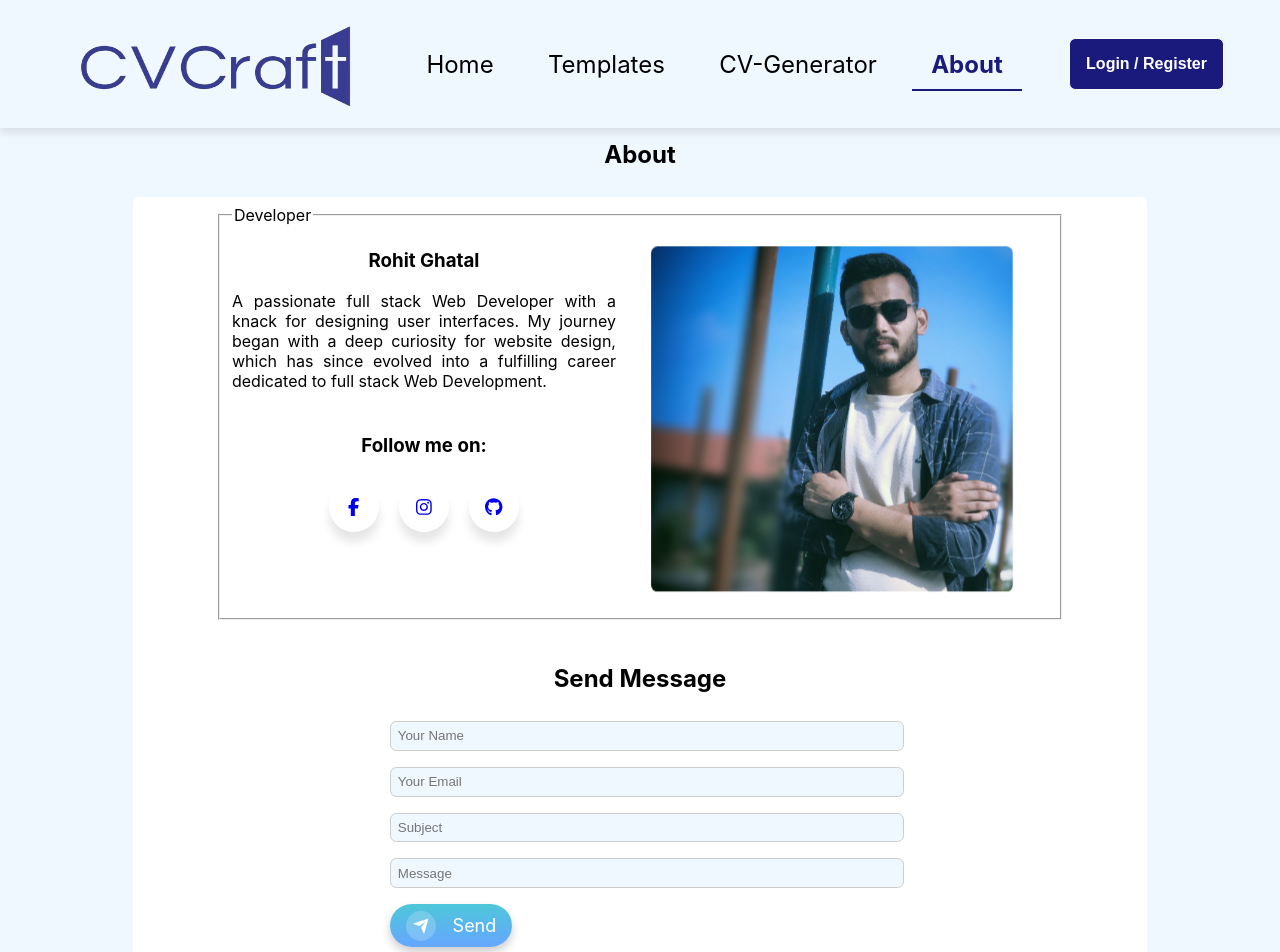
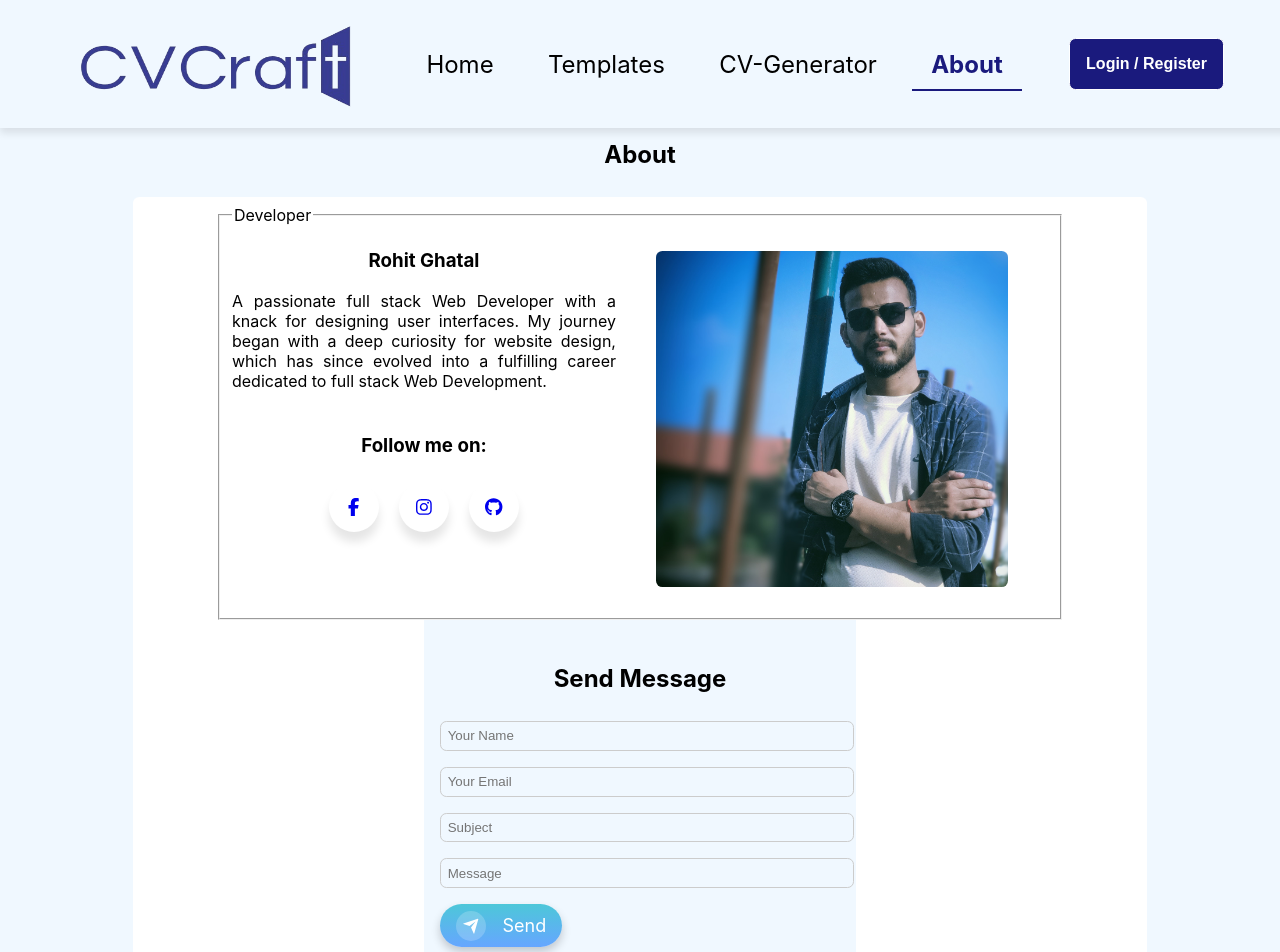
Before and after one commit to rohitghatal1/CVMaker-ReactJS, a React (Create React App) app: page /about in a window 1280 px wide. Shown: the top 952 px of the page. Built offline with nearby package versions, Linux system fonts and the light colour scheme.

Commit message:
removed pulse effect

```diff
--- a/src/components/about.css
+++ b/src/components/about.css
@@ -44,15 +44,6 @@
     width: 100%;
     height: 100%;
     border-radius: 0.4rem;
-    animation: pulse 1.5s ease-in-out infinite;
-}
-@keyframes pulse {
-    0%, 100% {
-        transform: scale(1);
-    }
-    50% {
-        transform: scale(1.05);
-    }
 }
 
 .aboutUsConponent .aboutUsContainer .aboutApp {
@@ -159,13 +150,14 @@
 .social .github:hover,
 .social .github:hover .tooltip,
 .social .github:hover .tooltip::before {
-    background: #211F1F; /* GitHub color */
+    background: #211F1F;
     color: #fff;
 }
 
 .aboutUsConponent .aboutUsContainer .sendMessageSection{
+    background-color: aliceblue;
     padding: 1rem;
-    width: 50%;
+    width: 40%;
     margin: auto;
 }
 
```
